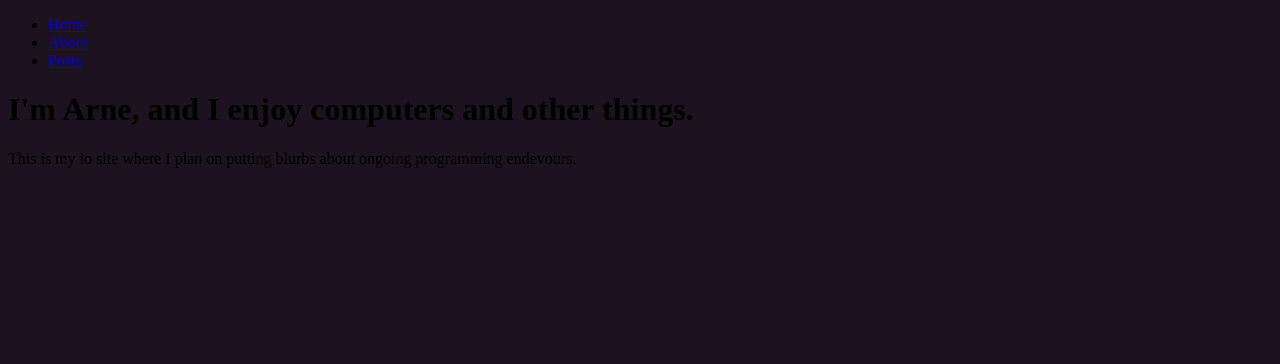
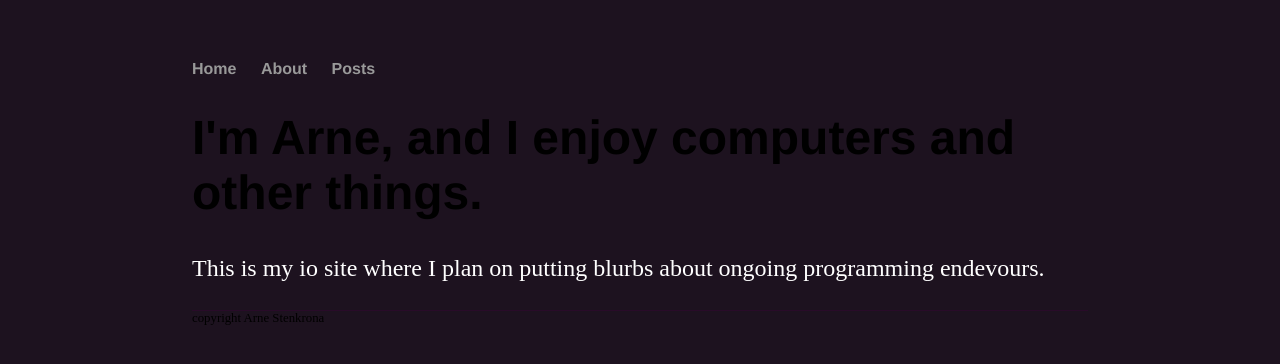
Before and after one commit to ArneStenkrona/ArneStenkrona.github.io, a Jekyll site: the page built from index.html, in a window 1280 px wide. Shown: the top 364 px of the page. Built offline with Jekyll 4.4.1, drawn with Linux system fonts in a browser that asks for light colours.

Commit message:
add further styling

```diff
--- a/_layouts/default.html
+++ b/_layouts/default.html
@@ -19,7 +19,7 @@
 
 			</div><!-- /.container -->
 			<footer>
-
+	    		copyright Arne Stenkrona
 			</footer>
 		</body>
     </html>
--- a/css/main.css
+++ b/css/main.css
@@ -1 +1,44 @@
-body {background-color: rgb(29, 18, 31);}
+body {
+    background-color: rgb(29, 18, 31);
+    margin: 60px auto;
+    width: 70%;
+}
+nav ul, footer ul {
+    font-family:'Helvetica', 'Arial', 'Sans-Serif';
+    padding: 0px;
+    list-style: none;
+    font-weight: bold;
+}
+nav ul li, footer ul li {
+    display: inline;
+    margin-right: 20px;
+}
+a {
+    text-decoration: none;
+    color: #999;
+}
+a:hover {
+    text-decoration: underline;
+}
+h1 {
+    font-size: 3em;
+    font-family:'Helvetica', 'Arial', 'Sans-Serif';
+}
+p {
+    font-size: 1.5em;
+    line-height: 1.4em;
+    color: rgb(255, 255, 255);
+}
+footer {
+    border-top: 1px solid #290b29;
+    font-size: .8em;
+}
+
+ul.posts {
+    margin: 20px auto 40px;
+    font-size: 1.5em;
+}
+
+ul.posts li {
+    list-style: none;
+}
```
